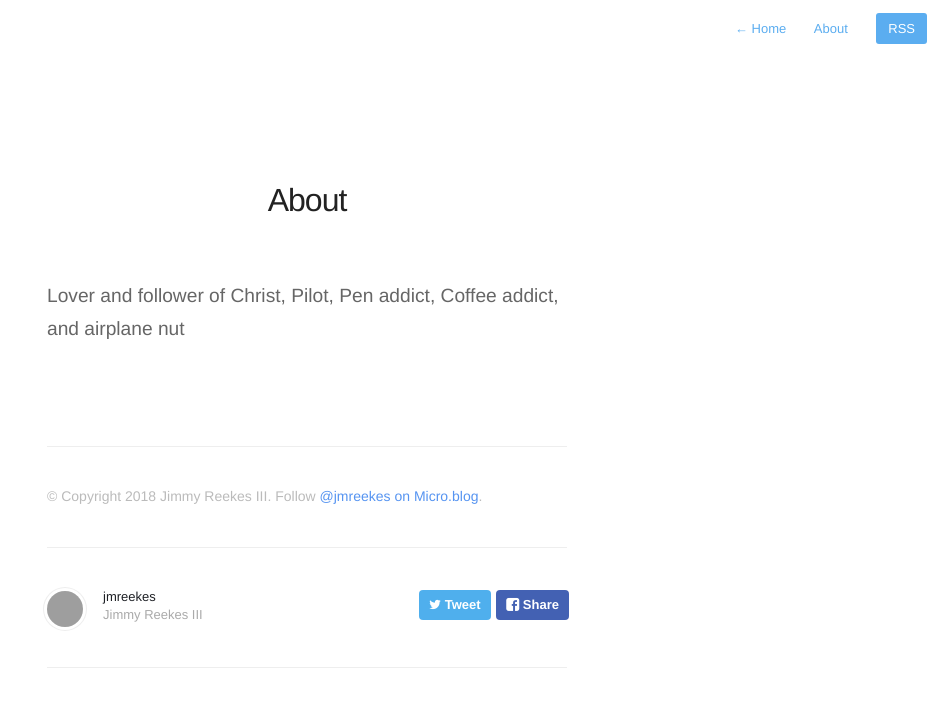
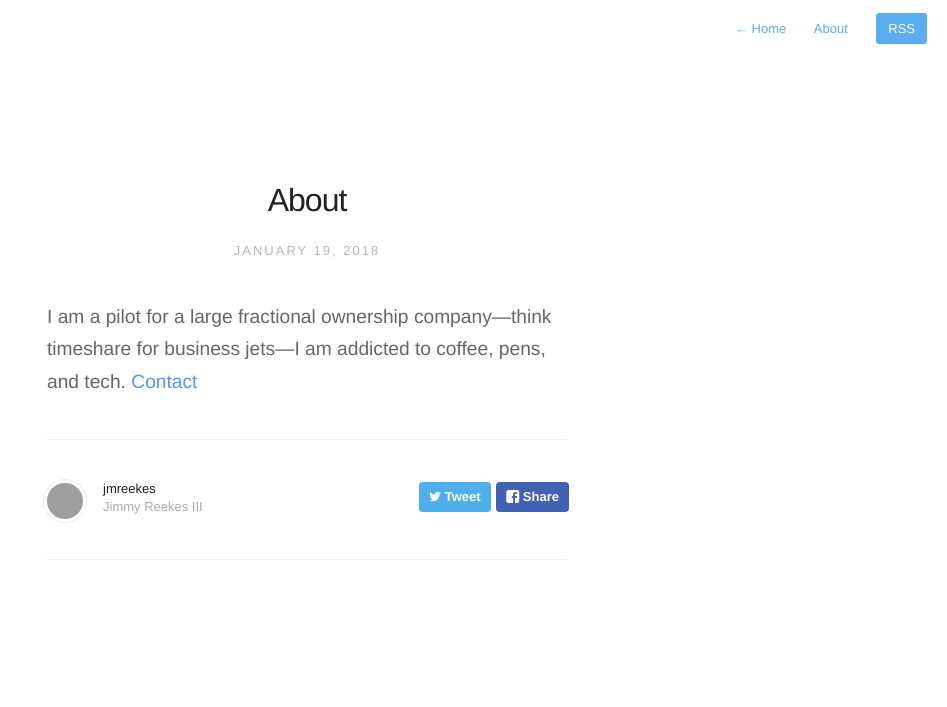
Before and after one commit to jmreekes/jmreekes.github.io, a Jekyll site: the page built from about.md, in a window 1280 px wide. Shown: the top 707 px of the page, without its empty margins (333-1280 px from the left). Built offline with Jekyll 4.4.1, drawn with Linux system fonts in a browser that asks for light colours; nearby versions of some CDN libraries; grey boxes are pictures that could not be loaded.

Commit message:
Mirroring from Micro.blog.

```diff
--- a/about.md
+++ b/about.md
@@ -1,10 +1,8 @@
 ---
-title: About
-permalink: /about/
+title: "About"
+permalink: "/about/"
 layout: page
-order: 0
+order: 1
+date: 2018-01-19 11:10 -0500
 ---
-
-Lover and follower of Christ, Pilot, Pen addict, Coffee addict, and airplane nut
-
-{% include footer.html %}
+I am a pilot for a large fractional ownership company—think timeshare for business jets—I am addicted to coffee, pens, and tech. [Contact](jimmy@jmreekes.com)
```
